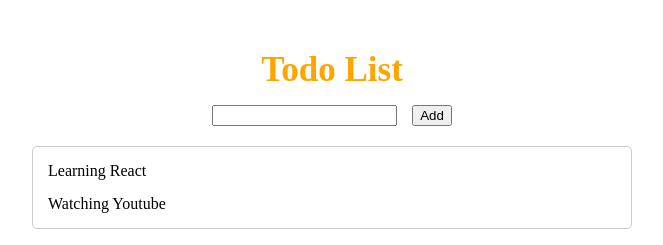
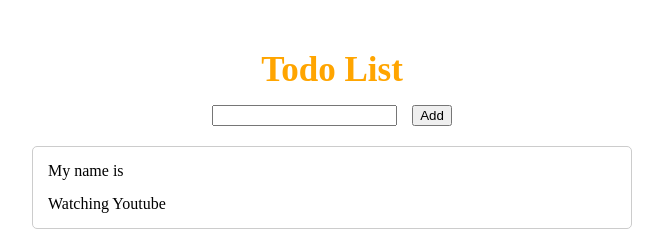
Before and after one commit to NHACTAOHOCBAI/Finally-React-Ultimate, a React (Vite) app: page / in a window 1280 px wide. Shown: the top 245 px of the page, without its empty margins (308-971 px from the left). Built offline with nearby package versions, Linux system fonts and the light colour scheme.

Commit message:
video 34-props( ke thua du lieu )

```diff
--- a/src/App.jsx
+++ b/src/App.jsx
@@ -3,11 +3,21 @@ import TodoData from './components/todo/TodoData'
 import TodoNew from './components/todo/TodoNew'
 import ReactLogo from './assets/react.svg'
 const App = () => {
+  const Name = "Nguyen Dang Phuc";
+  const Age = 19;
+  const Obj = {
+    name: 'a',
+    age: 19
+  };
   return (
     <div className="todo-container">
       <div className="todo-title">Todo List</div>
       <TodoNew />
-      <TodoData />
+      <TodoData
+        Name={Name}
+        Age={Age}
+        Obj={Obj}
+      />
       <div>
         <img src={ReactLogo} className='logo' />
       </div>
--- a/src/components/todo/TodoData.jsx
+++ b/src/components/todo/TodoData.jsx
@@ -1,7 +1,8 @@
-const TodoData = () => {
+const TodoData = (prop) => {
+    // const { Name, Age, Obj } = props
     return (
         <div className="todo-data">
-            <div> Learning React</div>
+            <div> My name is </div>
             <div> Watching Youtube</div>
         </div>
     )
```
